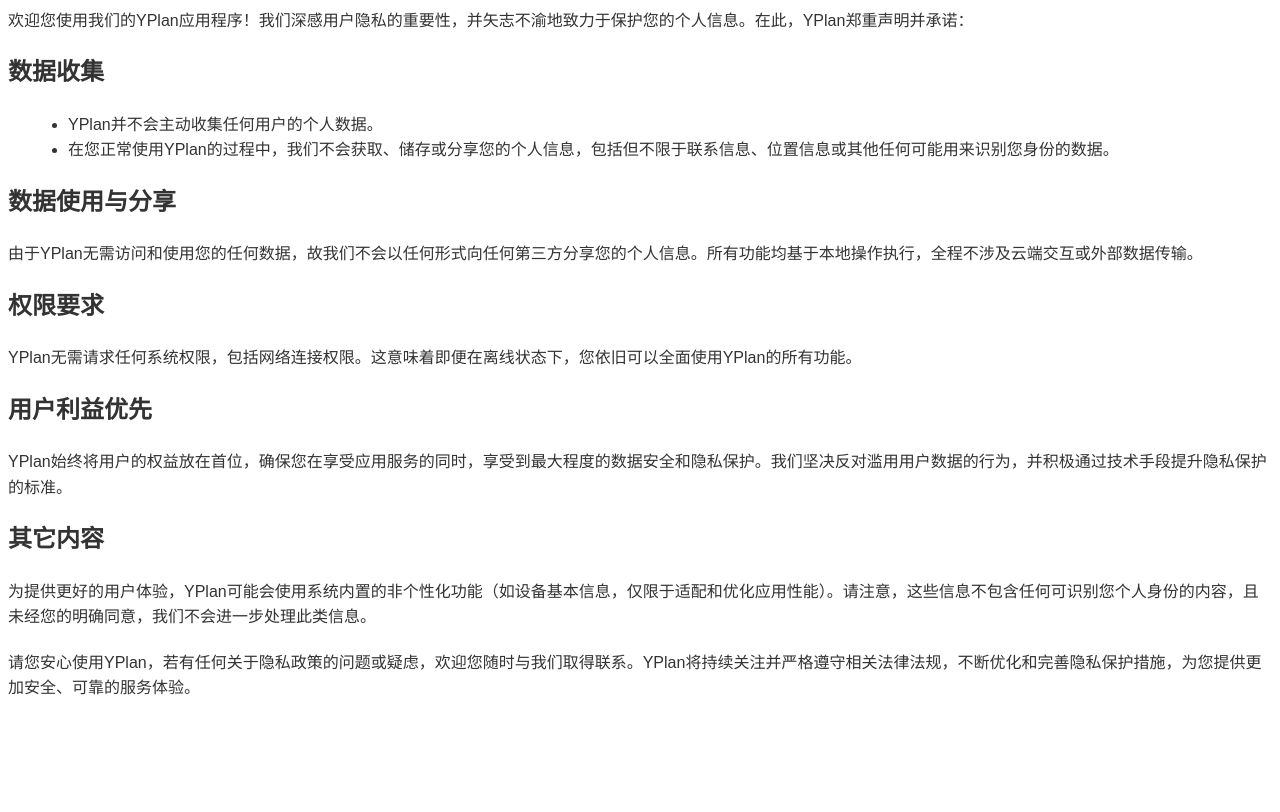
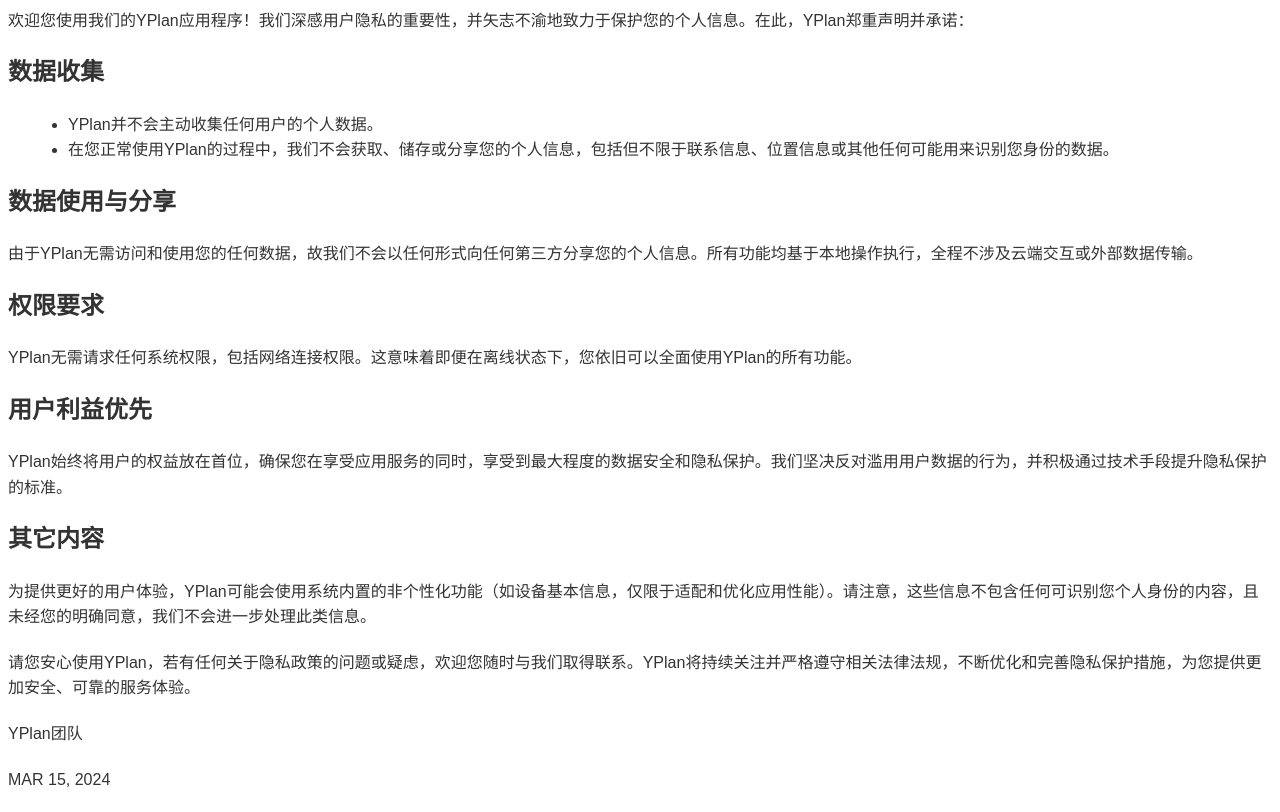
Before and after one commit to Wizardp007/YPlan, a plain HTML site: page index.html in a window 1280 px wide. Shown: the part 95-907 px from the top of the page. Before the commit the page ends 816 px from the top, so only its background shows below. Drawn offline with Linux system fonts and the light colour scheme.

Commit message:
Update index.html
add time

```diff
--- a/index.html
+++ b/index.html
@@ -47,5 +47,8 @@
     <p>为提供更好的用户体验，YPlan可能会使用系统内置的非个性化功能（如设备基本信息，仅限于适配和优化应用性能）。请注意，这些信息不包含任何可识别您个人身份的内容，且未经您的明确同意，我们不会进一步处理此类信息。</p>
 
     <p>请您安心使用YPlan，若有任何关于隐私政策的问题或疑虑，欢迎您随时与我们取得联系。YPlan将持续关注并严格遵守相关法律法规，不断优化和完善隐私保护措施，为您提供更加安全、可靠的服务体验。</p>
+
+     <p>YPlan团队</p>
+     <p>MAR 15, 2024</p>
 </body>
 </html>
```
